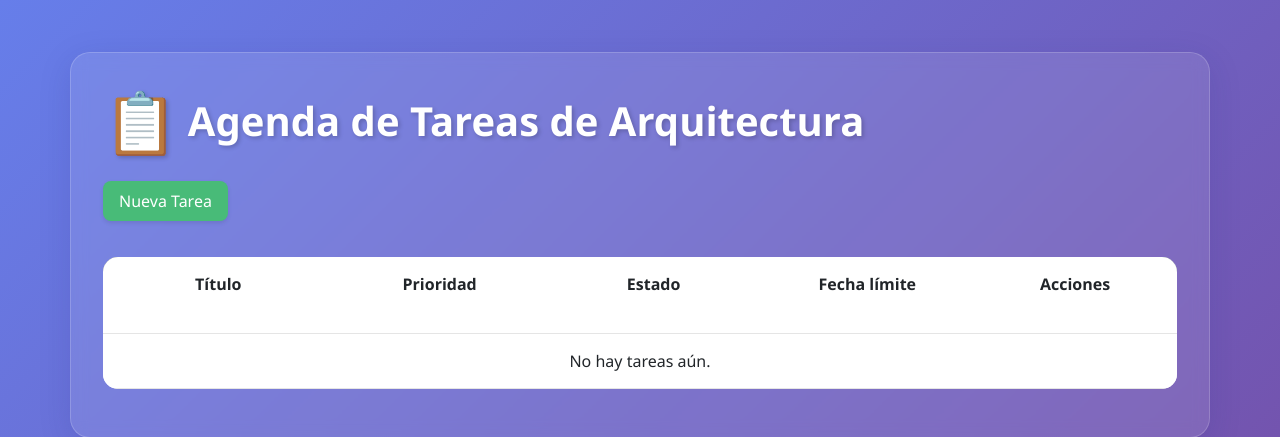
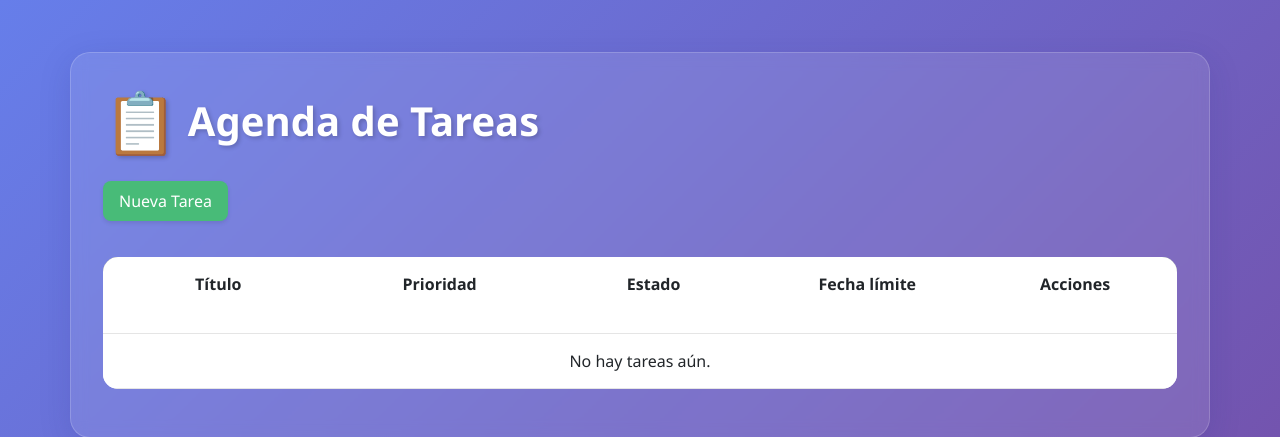
Before and after one commit to MINI-PROYECTO-COLABORATIVO/Proyecto_Agenda_Tareas, a Django app: template agenda/tareas/templates/tareas/lista.html in a window 1280 px wide. Shown: the top 437 px of the page. Run offline with Django 3.2, Linux system fonts and the light colour scheme; the template is opened without the code that fills it, so the values that code supplies are empty.

```diff
--- a/agenda/tareas/templates/tareas/lista.html
+++ b/agenda/tareas/templates/tareas/lista.html
@@ -3,7 +3,7 @@
 <html lang="es">
 <head>
     <meta charset="UTF-8">
-    <title>Agenda de Tareas de Arquitectura</title>
+    <title>Agenda de Tareas</title>
     <link href="https://cdn.jsdelivr.net/npm/bootstrap@5.3.0/dist/css/bootstrap.min.css" rel="stylesheet">
     <style>
         body {
@@ -161,7 +161,7 @@
 </head>
 <body>
     <div class="container">
-        <h1 class="mb-4">Agenda de Tareas de Arquitectura</h1>
+        <h1 class="mb-4">Agenda de Tareas</h1>
 
         <a href="{% url 'crear_tarea' %}" class="btn btn-success mb-3">
             <i class="fas fa-plus"></i> Nueva Tarea
```
